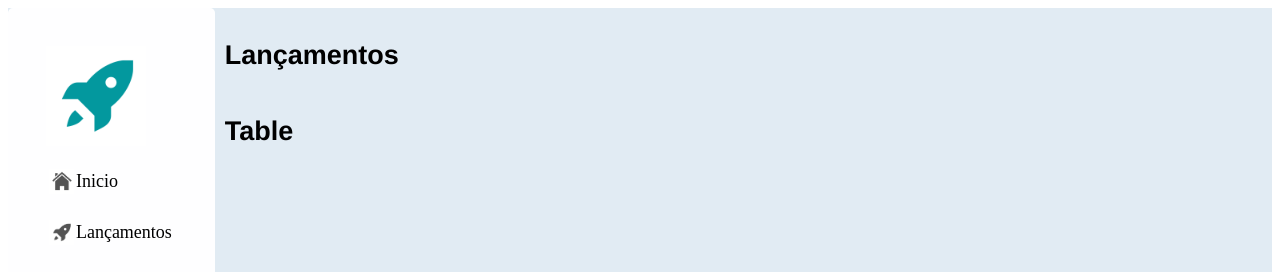
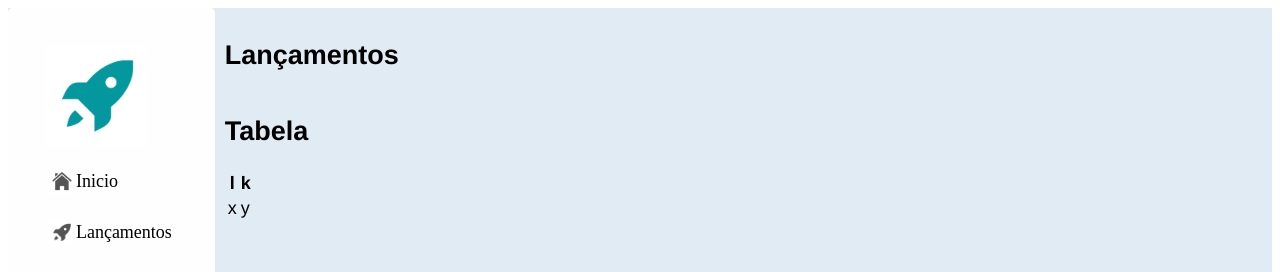
Before and after one commit to CarolinaInglethe/ci-space-x, a React (Create React App) app: page / in a window 1280 px wide. Both pictures are taken after a click on the button "Veja aqui". Shown: the top 272 px of the page. Built offline with nearby package versions, Linux system fonts and the light colour scheme; no server answers.

Commit message:
implementa tabela , para usar depois

```diff
--- a/src/components/TableReleases.jsx
+++ b/src/components/TableReleases.jsx
@@ -1,10 +1,28 @@
-import React from 'react';
+import React, { useContext } from 'react';
+import InfoContext from '../context/infoContext';
 
 const TableReleases = () => {
+  const { infoReleasers } = useContext(InfoContext);
 
+  console.log(infoReleasers)
   return (
     <div className="table-releases-container">
-     <h2>Table</h2>
+     <h2>Tabela</h2>
+
+     <table>
+     <thead>
+        <tr>
+          <th>l</th>
+          <th>k</th>
+        </tr>
+      </thead>
+      <tbody>
+        <tr>
+          <td>x</td>
+          <td>y</td>
+        </tr>
+      </tbody>
+     </table>
     </div>
   )
 }
--- a/src/pages/Releases.jsx
+++ b/src/pages/Releases.jsx
@@ -4,12 +4,11 @@ import InfoContext from '../context/infoContext';
 import TableReleases from '../components/TableReleases';
 
 const Releasers = () => {
-  const { requestReleasers, setInfoReleasers, infoReleasers } = useContext(InfoContext);
+  const { requestReleasers, setInfoReleasers } = useContext(InfoContext);
 
   useEffect(() => {
     const response = async () => await requestReleasers()
     setInfoReleasers(response())
-    console.log(infoReleasers)
   }, [])
 
   return (
```
